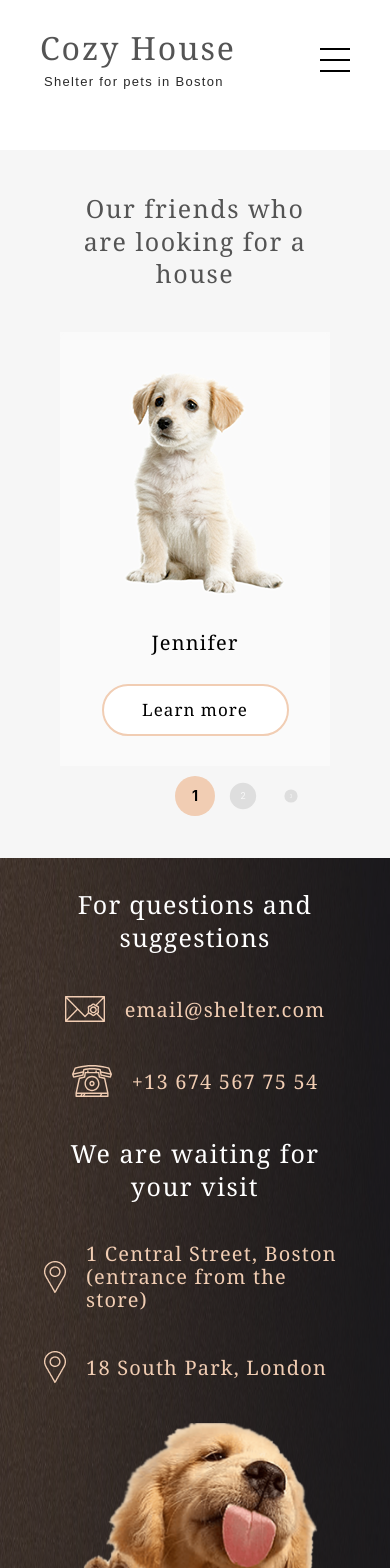
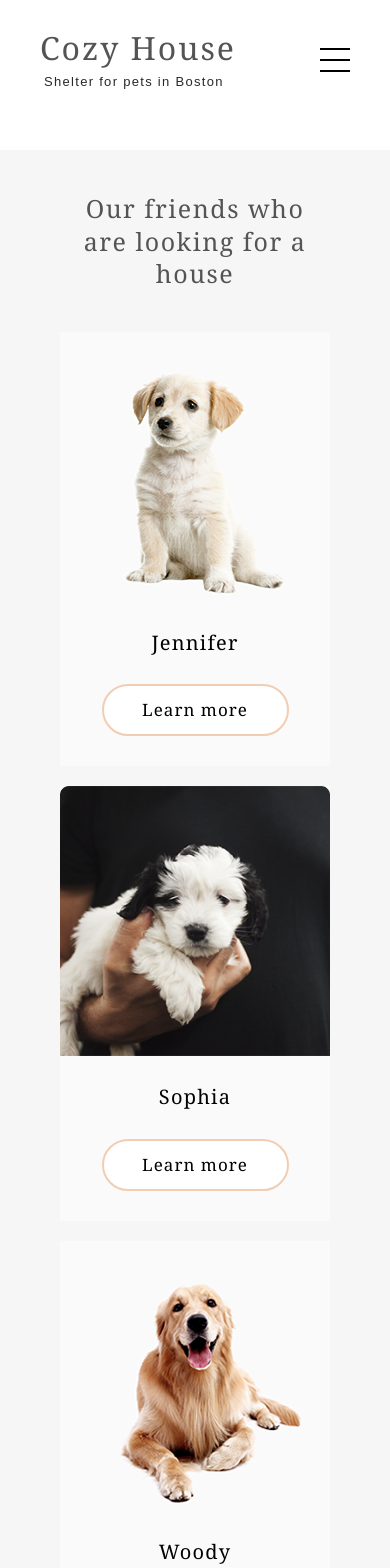
Before and after one commit to sobolev404/react-shelter, a React (Create React App) app: page /second in a window 390 px wide. Shown: the top 1568 px of the page. Built offline with nearby package versions, Linux system fonts and the light colour scheme.

Commit message:
feat: finish pagination on second-page

```diff
--- a/src/App.js
+++ b/src/App.js
@@ -20,7 +20,7 @@ function App() {
               <>
                 <SectionStart />
                 <SectionAbout />
-                <SectionFriends useNavigation={true} usePagination={false}/>
+                <SectionFriends useNavigation={true} usePagination={false} customClass={''}/>
                 <SectionHelp />
                 <SectionDonation />
                 <SectionFooter />
--- a/src/components/SecondPage/SecondPage.css
+++ b/src/components/SecondPage/SecondPage.css
@@ -27,6 +27,45 @@
     border: 1px solid #000000;
 }
 
+
+.pagination .swiper {
+    width: 1200px;
+}
+
+.pagination .swiper-slide{
+    flex-wrap: wrap;
+    column-gap: 40px;
+}
+
+.pagination .friend-item{
+    flex-basis: 0;
+}
+
+@media screen and (max-width:1280px) {
+    .pagination .swiper {
+        width: 1000px;
+    }
+}
+
+@media screen and (max-width:1000px) {
+    .pagination .swiper {
+        width: 700px;
+    }
+
+}
+
+@media screen and (max-width:767px) {
+    .pagination .swiper {
+        width: 270px;
+    }
+
+    .pagination .swiper-slide{
+        flex-direction: column;
+        align-items: center;
+        row-gap: 20px;
+    }
+}
+
 @media screen and (max-width:767px) {
     .second-page-header .nav a{
         color: #cdcdcd;
--- a/src/components/SecondPage/SecondPage.jsx
+++ b/src/components/SecondPage/SecondPage.jsx
@@ -30,7 +30,7 @@ export default function SecondPage(){
   return (
     <>
         <MyHeader links={secondPageLinks} customClass={'second-page-header'}></MyHeader>
-        <SectionFriends useNavigation={false} usePagination={true}></SectionFriends>
+        <SectionFriends useNavigation={false} usePagination={true} customClass={'pagination'}></SectionFriends>
         <SectionFooter></SectionFooter>
     </>
   );
--- a/src/components/SectionFriends/SectionFriends.jsx
+++ b/src/components/SectionFriends/SectionFriends.jsx
@@ -19,7 +19,7 @@ import PetCard from "./PetCard";
 import PetPopup from "./PetPopup";
 import { Link } from "react-router-dom";
 
-export default function SectionFriends({ useNavigation, usePagination }) {
+export default function SectionFriends({ useNavigation, usePagination, customClass }) {
   const pets = [
     {
       name: "Jennifer",
@@ -142,6 +142,78 @@ export default function SectionFriends({ useNavigation, usePagination }) {
       parasites: ["lice", "fleas"],
     },
     {
+      name: "Woody",
+      img: woody,
+      type: "Dog",
+      breed: "Golden Retriever",
+      description:
+        "Woody is a handsome 3 1/2 year old boy. Woody does know basic commands and is a smart pup. Since he is on the stronger side, he will learn a lot from your training. Woody will be happier when he finds a new family that can spend a lot of time with him.",
+      age: "3 years 6 months",
+      inoculations: ["adenovirus", "distemper"],
+      diseases: ["right back leg mobility reduced"],
+      parasites: ["none"],
+    },
+    {
+      name: "Scarlett",
+      img: scarlet,
+      type: "Dog",
+      breed: "Jack Russell Terrier",
+      description:
+        "Scarlett is a happy, playful girl who will make you laugh and smile. She forms a bond quickly and will make a loyal companion and a wonderful family dog or a good companion for a single individual too since she likes to hang out and be with her human.",
+      age: "3 months",
+      inoculations: ["parainfluenza"],
+      diseases: ["none"],
+      parasites: ["none"],
+    },
+    {
+      name: "Katrine",
+      img: katrine,
+      type: "Cat",
+      breed: "British Shorthair",
+      description:
+        "Katrine is a beautiful girl. She is as soft as the finest velvet with a thick lush fur. Will love you until the last breath she takes as long as you are the one. She is picky about her affection. She loves cuddles and to stretch into your hands for a deeper relaxations.",
+      age: "6 months",
+      inoculations: ["panleukopenia"],
+      diseases: ["none"],
+      parasites: ["none"],
+    },
+    {
+      name: "Timmy",
+      img: timmy,
+      type: "Cat",
+      breed: "British Shorthair",
+      description:
+        "Timmy is an adorable grey british shorthair male. He loves to play and snuggle. He is neutered and up to date on age appropriate vaccinations. He can be chatty and enjoys being held. Timmy has a lot to say and wants a person to share his thoughts with.",
+      age: "2 years 3 months",
+      inoculations: ["calicivirus", "viral rhinotracheitis"],
+      diseases: ["kidney stones"],
+      parasites: ["none"],
+    },
+    {
+      name: "Katrine",
+      img: katrine,
+      type: "Cat",
+      breed: "British Shorthair",
+      description:
+        "Katrine is a beautiful girl. She is as soft as the finest velvet with a thick lush fur. Will love you until the last breath she takes as long as you are the one. She is picky about her affection. She loves cuddles and to stretch into your hands for a deeper relaxations.",
+      age: "6 months",
+      inoculations: ["panleukopenia"],
+      diseases: ["none"],
+      parasites: ["none"],
+    },
+    {
+      name: "Freddie",
+      img: freddie,
+      type: "Cat",
+      breed: "British Shorthair",
+      description:
+        "Freddie is a little shy at first, but very sweet when he warms up. He likes playing with shoe strings and bottle caps. He is quick to learn the rhythms of his human’s daily life. Freddie has bounced around a lot in his life, and is looking to find his forever home.",
+      age: "2 months",
+      inoculations: ["rabies"],
+      diseases: ["none"],
+      parasites: ["none"],
+    },
+    {
       name: "Charly",
       img: charly,
       type: "Dog",
@@ -165,7 +237,81 @@ export default function SectionFriends({ useNavigation, usePagination }) {
       diseases: ["deafness", "blindness"],
       parasites: ["lice", "fleas"],
     },
+    {
+      name: "Charly",
+      img: charly,
+      type: "Dog",
+      breed: "Jack Russell Terrier",
+      description:
+        "This cute boy, Charly, is three years old and he likes adults and kids. He isn’t fond of many other dogs, so he might do best in a single dog home. Charly has lots of energy, and loves to run and play. We think a fenced yard would make him very happy.",
+      age: "8 years",
+      inoculations: ["bordetella bronchiseptica", "leptospirosis"],
+      diseases: ["deafness", "blindness"],
+      parasites: ["lice", "fleas"],
+    },
+    {
+      name: "Jennifer",
+      img: jen,
+      type: "Dog",
+      breed: "Labrador",
+      description:
+        "Jennifer is a sweet 2 months old Labrador that is patiently waiting to find a new forever home. This girl really enjoys being able to go outside to run and play, but won't hesitate to play up a storm in the house if she has all of her favorite toys.",
+      age: "2 months",
+      inoculations: ["none"],
+      diseases: ["none"],
+      parasites: ["none"],
+    },
+    {
+      name: "Sophia",
+      img: sophia,
+      type: "Dog",
+      breed: "Shih tzu",
+      description:
+        "Sophia here and I'm looking for my forever home to live out the best years of my life. I am full of energy. Everyday I'm learning new things, like how to walk on a leash, go potty outside, bark and play with toys and I still need some practice.",
+      age: "1 month",
+      inoculations: ["parvovirus"],
+      diseases: ["none"],
+      parasites: ["none"],
+    },
+    {
+      name: "Woody",
+      img: woody,
+      type: "Dog",
+      breed: "Golden Retriever",
+      description:
+        "Woody is a handsome 3 1/2 year old boy. Woody does know basic commands and is a smart pup. Since he is on the stronger side, he will learn a lot from your training. Woody will be happier when he finds a new family that can spend a lot of time with him.",
+      age: "3 years 6 months",
+      inoculations: ["adenovirus", "distemper"],
+      diseases: ["right back leg mobility reduced"],
+      parasites: ["none"],
+    },
+    {
+      name: "Scarlett",
+      img: scarlet,
+      type: "Dog",
+      breed: "Jack Russell Terrier",
+      description:
+        "Scarlett is a happy, playful girl who will make you laugh and smile. She forms a bond quickly and will make a loyal companion and a wonderful family dog or a good companion for a single individual too since she likes to hang out and be with her human.",
+      age: "3 months",
+      inoculations: ["parainfluenza"],
+      diseases: ["none"],
+      parasites: ["none"],
+    },
+    {
+      name: "Katrine",
+      img: katrine,
+      type: "Cat",
+      breed: "British Shorthair",
+      description:
+        "Katrine is a beautiful girl. She is as soft as the finest velvet with a thick lush fur. Will love you until the last breath she takes as long as you are the one. She is picky about her affection. She loves cuddles and to stretch into your hands for a deeper relaxations.",
+      age: "6 months",
+      inoculations: ["panleukopenia"],
+      diseases: ["none"],
+      parasites: ["none"],
+    },
   ];
+  console.log(pets.length)
+
   const [finalCards, setFinalCards] = useState([]);
   const [selectedPet, setSelectedPet] = useState(null);
 
@@ -188,20 +334,34 @@ export default function SectionFriends({ useNavigation, usePagination }) {
     return result;
   };
 
-  const updateSlides = () => {
+  const updateSlidesNavigation = () => {
     let cards = [];
 
     if (window.innerWidth < 768) {
       cards = splitArray(pets, pets.length);
     } else if (window.innerWidth < 1280) {
-      cards = splitArray(pets, 6);
+      cards = splitArray(pets, 12);
     } else {
-      cards = splitArray(pets, 4);
+      cards = splitArray(pets, 8);
     }
 
     setFinalCards(cards);
   };
 
+  const updateSlidesPagination = () => {
+    let cards = [];
+
+    if (window.innerWidth < 768) {
+      cards = splitArray(pets, 8);
+    } else if (window.innerWidth < 1280) {
+      cards = splitArray(pets, 4);
+    } else {
+      cards = splitArray(pets, 3);
+    }
+
+    setFinalCards(cards);
+  }
+  const updateSlides = (useNavigation) ? updateSlidesNavigation : updateSlidesPagination
   useEffect(() => {
     updateSlides();
 
@@ -220,7 +380,7 @@ export default function SectionFriends({ useNavigation, usePagination }) {
             <br />
             are looking for a house
           </h2>
-          <div className="slider">
+          <div className={`slider ${customClass}`}>
             <Swiper
               modules={[Navigation,Pagination]}
               spaceBetween={20}
```
